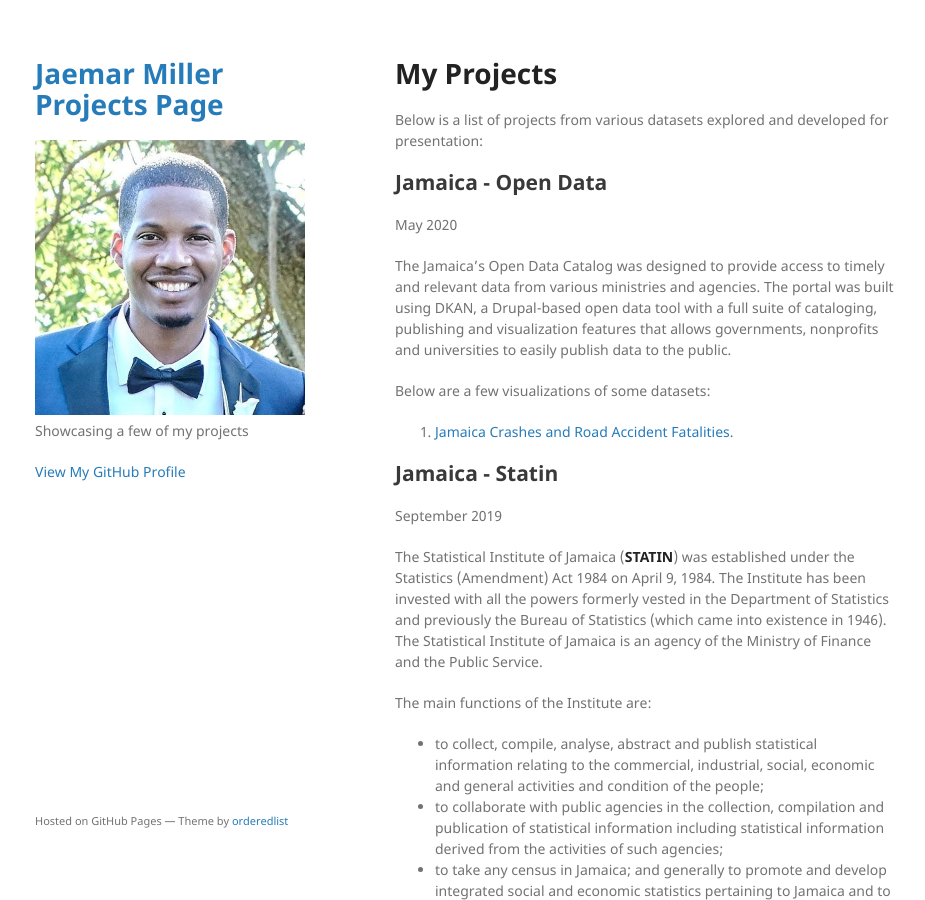
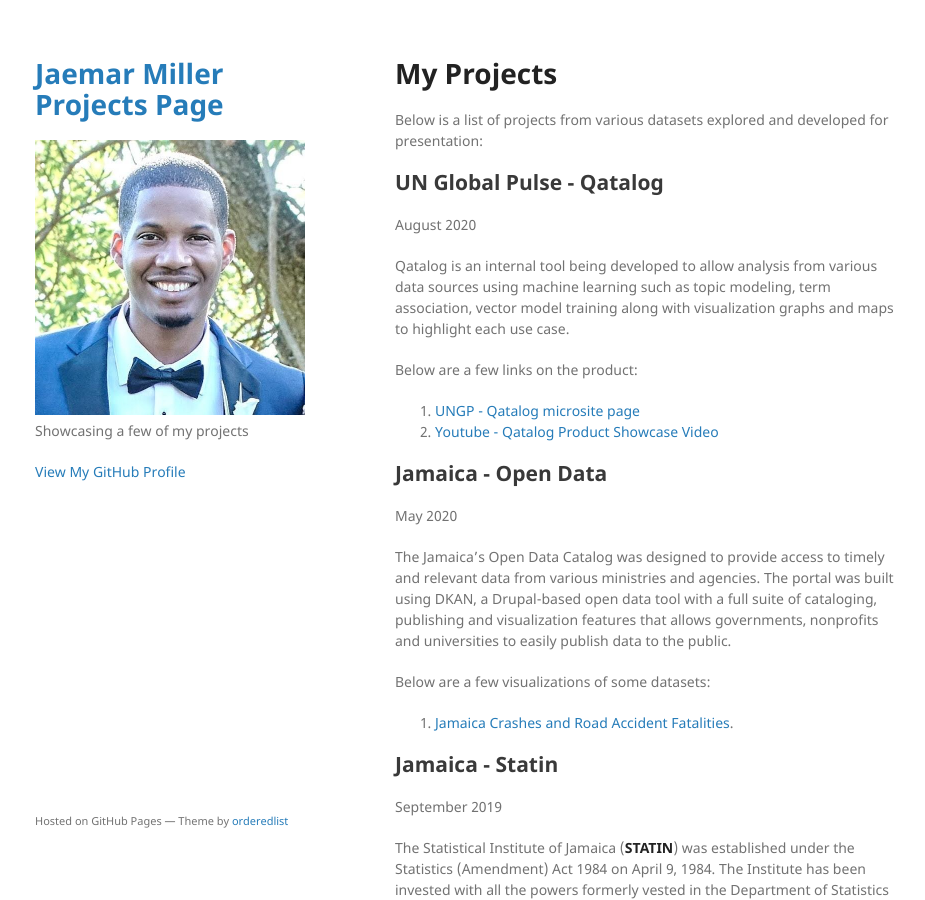
Before and after one commit to miller2j/miller2j.github.io, a Jekyll site: the page built from index.md, in a window 1280 px wide and 900 px high. Shown: the whole window, without its empty margins (175-1100 px from the left). Built offline with Jekyll 4.4.1, drawn with Linux system fonts in a browser that asks for light colours; our own code applies the rules of GitHub Pages for plain Markdown files.

Commit message:
Adding new Project (UNGP - Qatalog)
Add new projet details for:
- UN Global Pulse: Qatalog

```diff
--- a/index.md
+++ b/index.md
@@ -5,6 +5,17 @@
 # My Projects
 
 Below is a list of projects from various datasets explored and developed for presentation:
+
+## UN Global Pulse - Qatalog
+
+August 2020
+
+Qatalog is an internal tool being developed to allow analysis from various data sources using machine learning such as topic modeling, term association, vector model training along with visualization graphs and maps to highlight each use case.
+
+
+Below are a few links on the product:
+1.  [UNGP - Qatalog microsite page](https://www.unglobalpulse.org/microsite/qatalog/)
+2.  [Youtube - Qatalog Product Showcase Video](https://youtu.be/DY2fB_fusEM)
 
 ## Jamaica - Open Data
 
```
Also changed, not shown: 1 other file.
